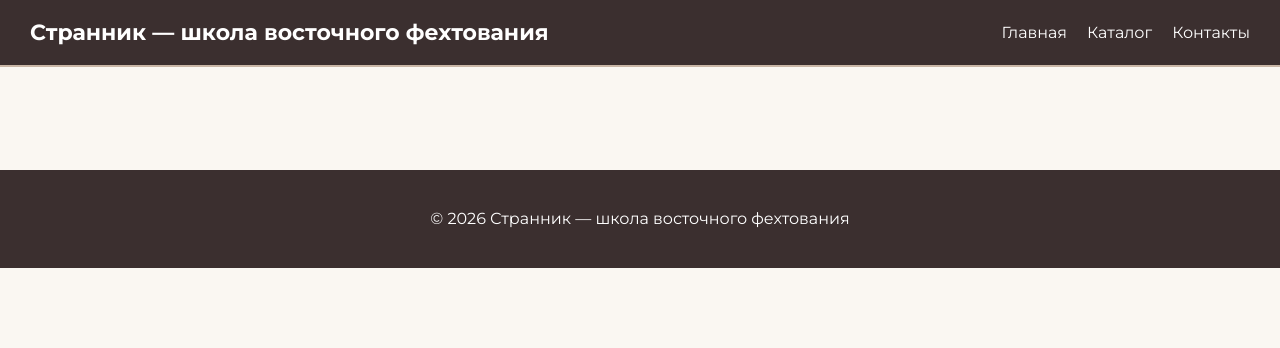
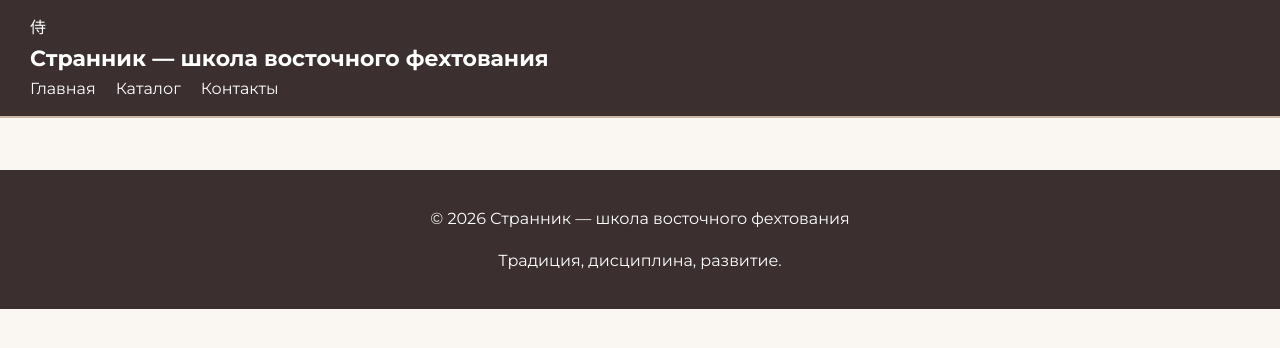
Before and after one commit to H0110W0ne/WEB, a Django app: template templates/base.html in a window 1280 px wide. Shown: the top 348 px of the page. Run offline with Django 5.2, Linux system fonts and the light colour scheme; the template is opened without the code that fills it, so the values that code supplies are empty.

Commit message:
Update base.html

```diff
--- a/templates/base.html
+++ b/templates/base.html
@@ -10,17 +10,21 @@
 
     <link rel="preconnect" href="https://fonts.googleapis.com">
     <link rel="preconnect" href="https://fonts.gstatic.com" crossorigin>
-    <link href="https://fonts.googleapis.com/css2?family=Montserrat:wght@400;700&display=swap" rel="stylesheet">
+    <link href="https://fonts.googleapis.com/css2?family=Montserrat:wght@400;500;600;700;800&display=swap" rel="stylesheet">
 
     {% block extra_head %}{% endblock %}
 </head>
 <body id="top">
 
 <header class="site-header">
+    <div class="header-shell">
+        <div class="logo-wrap">
+            <div class="logo-mark">侍</div>
             <div class="logo">Странник — школа восточного фехтования</div>
+        </div>
 
         <input type="checkbox" id="menu-toggle">
-    <label for="menu-toggle" class="menu-icon">☰</label>
+        <label for="menu-toggle" class="menu-icon" aria-label="Открыть меню">☰</label>
 
         <nav class="menu">
             <ul>
@@ -32,14 +36,21 @@
                 {% endif %}
             </ul>
         </nav>
+    </div>
 </header>
 
-<main>
+<div class="page-glow page-glow-left"></div>
+<div class="page-glow page-glow-right"></div>
+
+<main class="site-main">
     {% block content %}{% endblock %}
 </main>
 
-<footer>
+<footer class="site-footer">
+    <div class="footer-shell">
         <p>© 2026 Странник — школа восточного фехтования</p>
+        <p>Традиция, дисциплина, развитие.</p>
+    </div>
 </footer>
 
 {% block extra_scripts %}{% endblock %}
```
Lines whose indentation alone changed are shown as unchanged.
